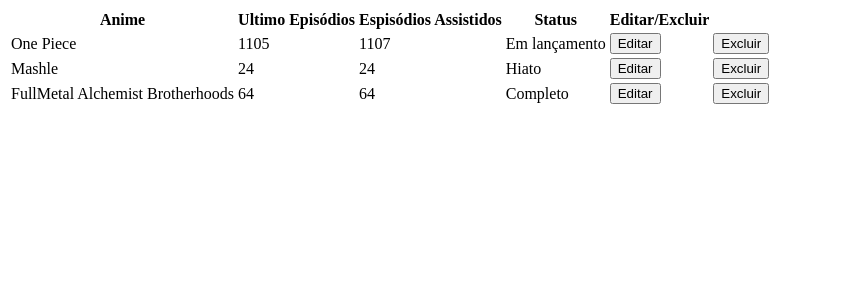
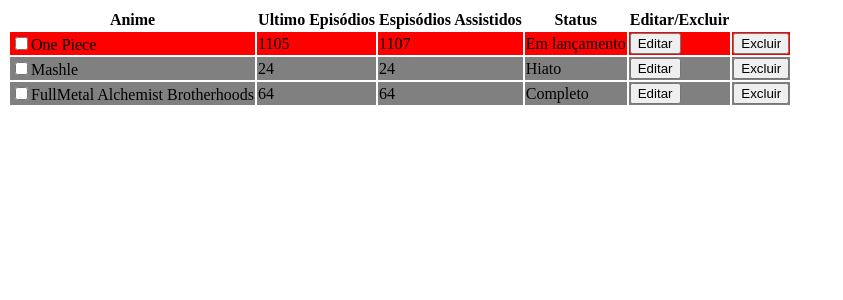
Before and after one commit to jefersongjr/anime-check-list, a React (Vite) app in the folder frontend/: page / in a window 1280 px wide. Shown: the top 300 px of the page, without its empty margins (0-843 px from the left). Built offline with nearby package versions, Linux system fonts and the light colour scheme.

Commit message:
feat :sparkles: definindo estillo e criando função para capturar id do checkbox

```diff
--- a/frontend/src/pages/AnimeList.jsx
+++ b/frontend/src/pages/AnimeList.jsx
@@ -1,6 +1,11 @@
 import animes from '../db/animes';
+import '../style/AnimeList.css';
 
 function AnimeList() {
+  const handleCheckboxClick = (animeId) => {
+    console.log(animeId);
+  };
+
   return (
     <section className="main-section">
       <table>
@@ -14,9 +19,20 @@
           </tr>
         </thead>
         <tbody>
-          { animes && animes.map((anime) => (
-            <tr key={ anime.id }>
-              <td>{anime.animeName}</td>
+          {animes && animes.map((anime) => (
+            <tr
+              key={anime.id}
+              className={
+                anime.status === 'Em lançamento' ? 'redBackground' : 'grayBackground'
+              }
+            >
+              <td>
+                <input
+                  type="checkbox"
+                  onClick={() => handleCheckboxClick(anime.id)}
+                />
+                {anime.animeName}
+              </td>
               <td>{anime.watchedEpisodes}</td>
               <td>{anime.lastEpisode}</td>
               <td>{anime.status}</td>
@@ -35,11 +51,9 @@
                 </button>
               </td>
             </tr>
-
           ))}
         </tbody>
       </table>
-
     </section>
   );
 }
```
